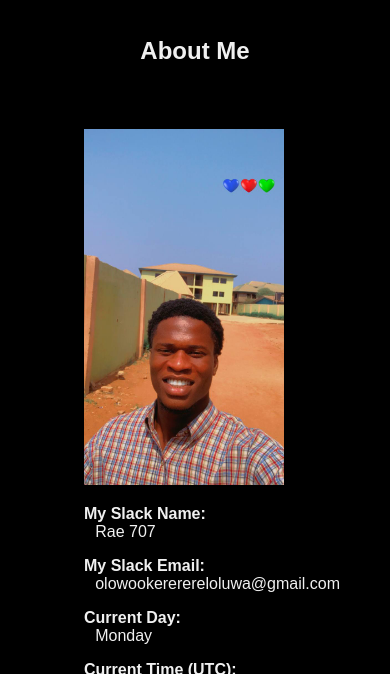
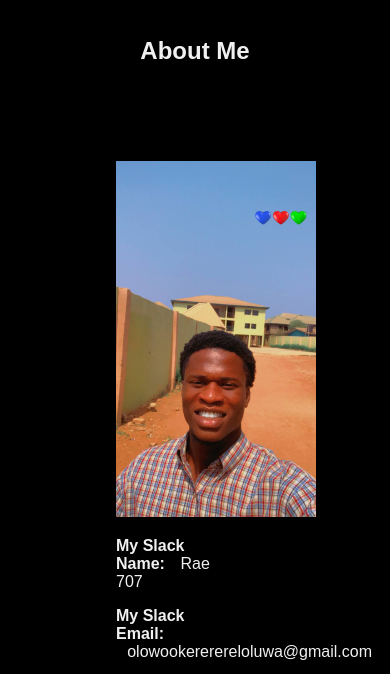
Before and after one commit to Raesammurd/HNG_STAGEONE, a plain HTML site: page index.html in a window 390 px wide. Shown: the part 137-811 px from the top of the page. Drawn offline with Linux system fonts and the light colour scheme.

Commit message:
changes to css

```diff
--- a/style.css
+++ b/style.css
@@ -60,6 +60,8 @@ section {
 
 .about-me{
   display: block;
+  justify-content: center; /* Center the content horizontally */
+  align-items: center;
 }
 
 .box {
@@ -99,7 +101,8 @@ section {
 
 @media (max-width: 480px) {
   .about-me{
-    margin: 4rem;
+    margin: 6rem;
+
   }
 
   .goals{
```
